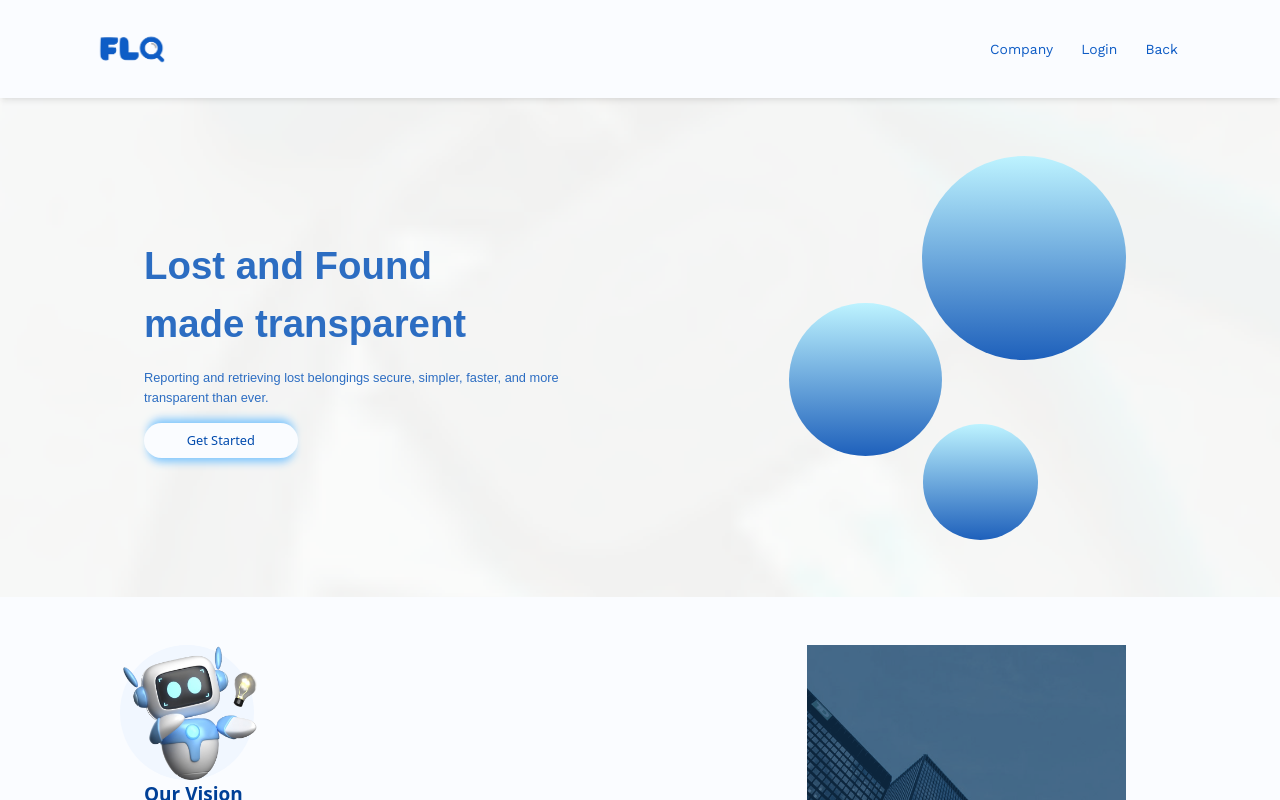
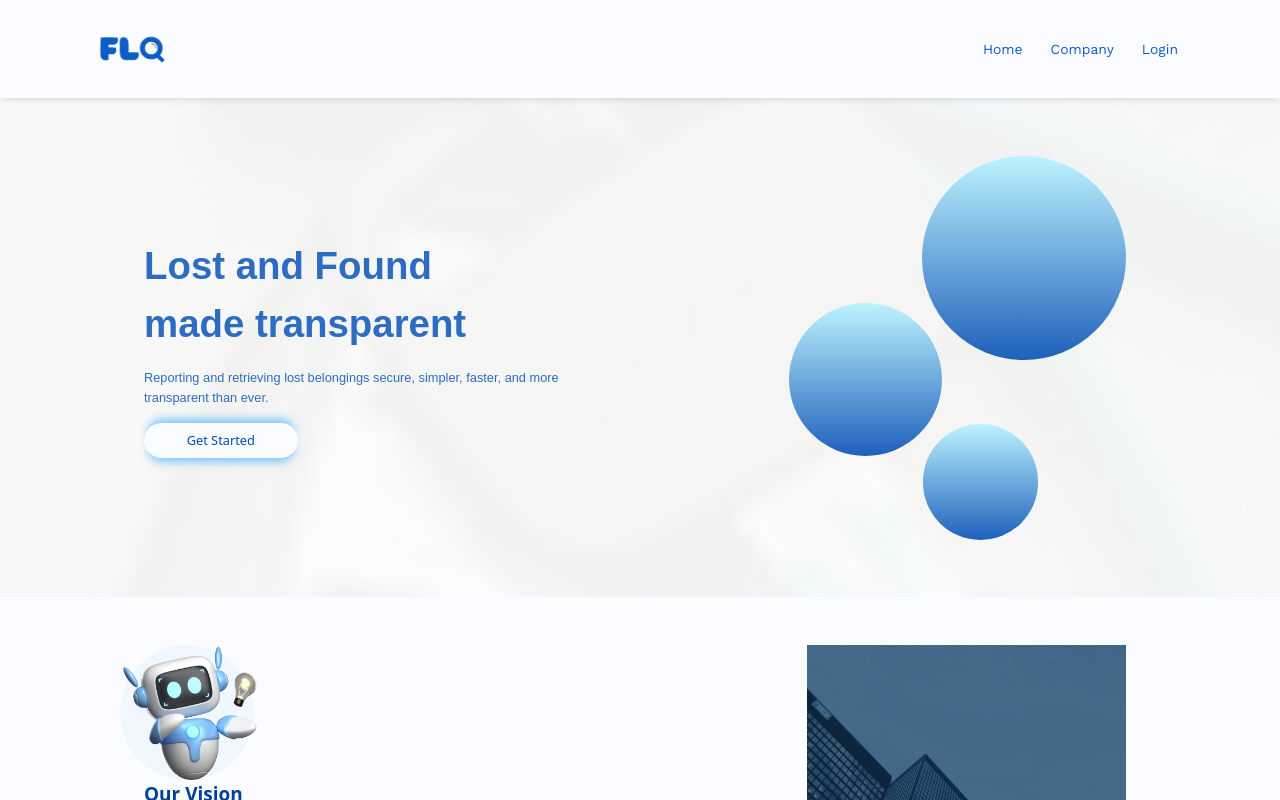
Before and after one commit to Polligzazer/re1, a React (Vite) app: page / in a window 1280 px wide. Shown: the top 800 px of the page. Built offline with nearby package versions, Linux system fonts and the light colour scheme; no server answers.

Commit message:
latest111

```diff
--- a/components/Topbar.tsx
+++ b/components/Topbar.tsx
@@ -127,12 +127,17 @@ const Topbar = () => {
         console.warn("⚠️ Chat ID is missing in the notification.");
       }
     }
-
-    if (notif.reportId) {
-      const itemDetails = await fetchItemDetails(notif.reportId);
+    console.log("Full Notification Object:", JSON.stringify(notif, null, 2));
+    if (notif.contextId) {
+      console.log("✅ Report ID exists:", notif.reportId);
+      console.log("📄 Report-type notification detected.");
+     console.log(`🔍 Fetching item details for report ID: ${notif.reportId}`);
+      const itemDetails = await fetchItemDetails(notif.contextId);
       if (itemDetails) {
+        console.log("✅ Item details fetched:", itemDetails);
         setSelectedItem(itemDetails);
         setShowModal(true);
+        console.log("🪟 Modal opened with selected item.");
       } else {
         alert("Item details not found.");
       }
--- a/pages/heropage.tsx
+++ b/pages/heropage.tsx
@@ -1,4 +1,4 @@
-import { useNavigate } from "react-router-dom";
+import { useNavigate, useLocation } from "react-router-dom";
 import React from 'react';
 import { Swiper, SwiperSlide } from 'swiper/react';
 import 'swiper/css';
@@ -31,10 +31,12 @@ import { FontAwesomeIcon } from "@fortawesome/react-fontawesome";
 
 const HeroPage: React.FC = () => {
     const navigate = useNavigate();
+    const location = useLocation();
+    const fromProfile = location.state?.from === "profile";
 
-    // const handleNavigateToHome = () => {
-    //     navigate("/");
-    //   };
+     const handleNavigateToHome = () => {
+         navigate("/");
+       };
 
     const handleNavigateToLogin = () => {
         navigate("/login");
@@ -79,6 +81,17 @@ const HeroPage: React.FC = () => {
             }}
             >
                 <button
+                   onClick={handleNavigateToHome}
+                   style={{
+                       backgroundColor:'transparent',
+                       outline:'none',
+                       border:'none',
+                       color:'#0e5cc5',
+                       fontSize:'13.9px'
+                   }}>
+                   Home
+               </button>
+                <button
                     style={{
                         backgroundColor:'transparent',
                         outline:'none',
@@ -88,7 +101,7 @@ const HeroPage: React.FC = () => {
                     }}> Company
                 </button>
                 <button
-                    onClick={handleNavigateToLogin}
+                     onClick={handleNavigateToLogin}
                     style={{
                         backgroundColor:'transparent',
                         outline:'none',
@@ -97,16 +110,22 @@ const HeroPage: React.FC = () => {
                         fontSize:'13.9px'
                     }}> Login
                 </button>
-                <button
-                     onClick={handleNavigateback}
+                {fromProfile && (
+                    <button
+                    onClick={handleNavigateback}
                     style={{
-                        backgroundColor:'transparent',
-                        outline:'none',
-                        border:'none',
-                        color:'#0e5cc5',
-                        fontSize:'13.9px'
-                    }}> Back
-                </button>
+                        backgroundColor: '#0e5cc5',
+                        color: 'white',
+                        border: 'none',
+                        borderRadius: '4px',
+                        padding: '6px 12px',
+                        fontSize: '13.9px',
+                        marginLeft: '20px'
+                    }}
+                    >
+                    Back to Profile
+                    </button>
+                )}
             </div>
         </div>
         <div
--- a/pages/profile.tsx
+++ b/pages/profile.tsx
@@ -207,7 +207,7 @@ const Profile: React.FC = () => {
 
             <div className="pb-4">
               <button
-                onClick={() => navigate("/")}
+                onClick={() => navigate("/", { state: { from: "profile" } })}
                 className="btn text-start"
                 style={{
                   width: "clamp(250px, 2vw, 300px)",
```
Lines whose indentation alone changed are shown as unchanged.
